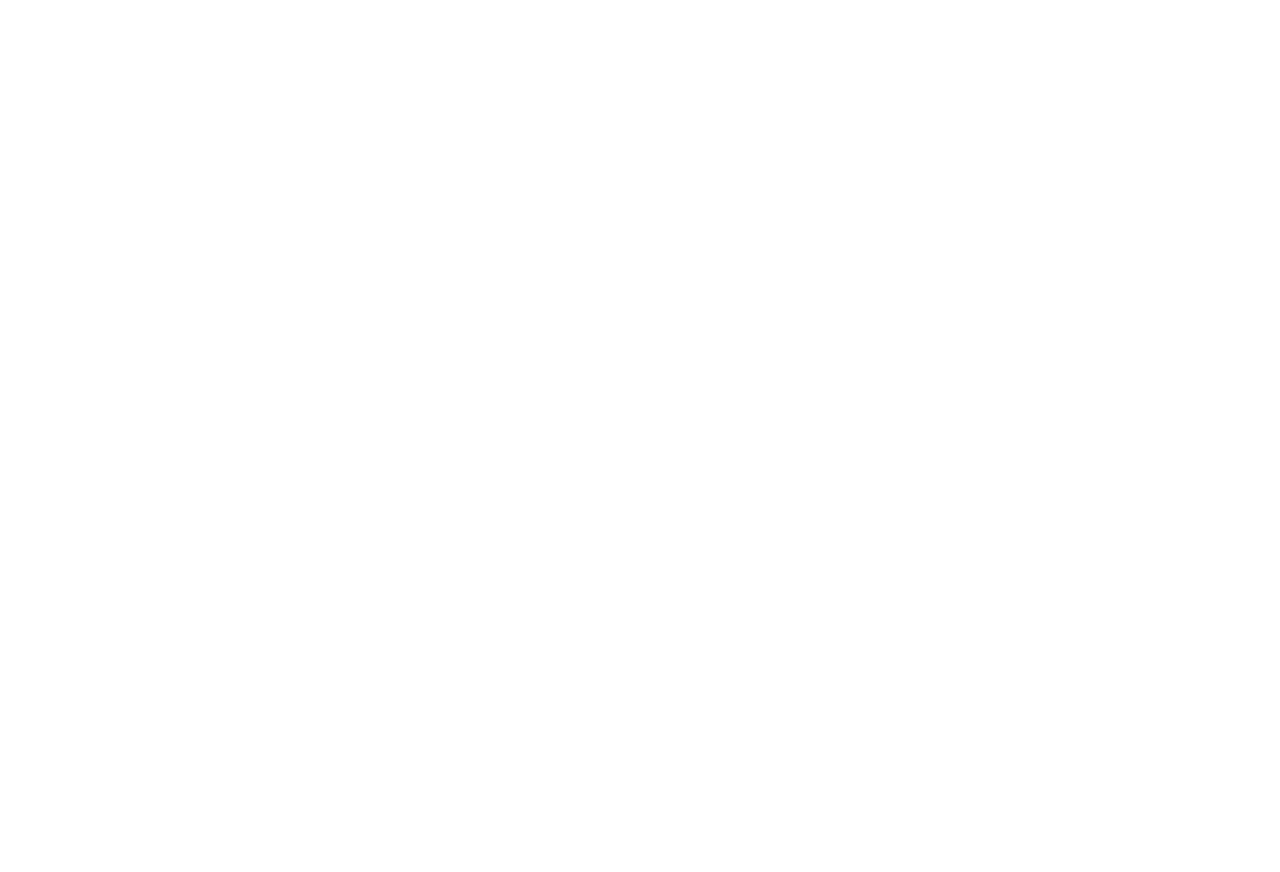
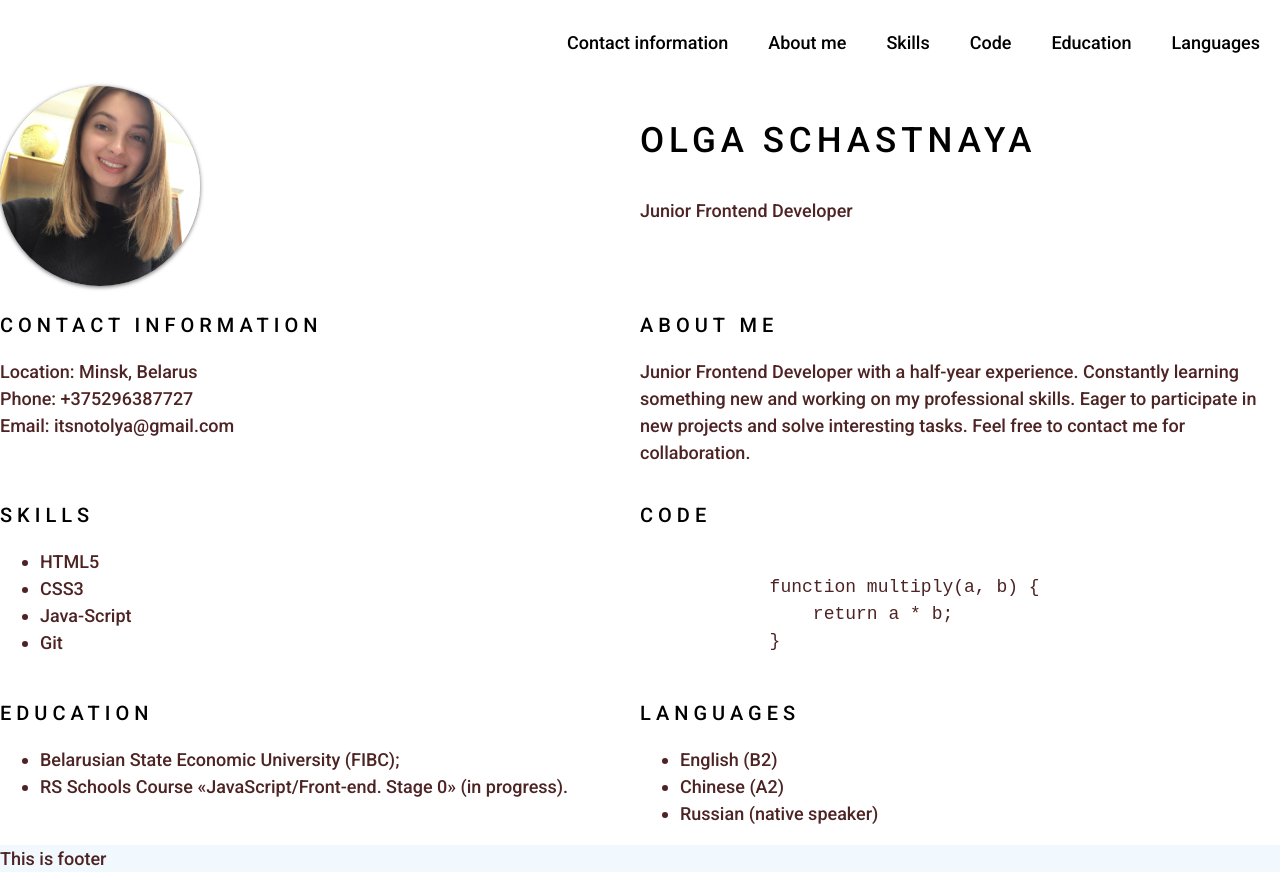
Before and after one commit to OlyaOlgaOla/rsschool-cv, a plain HTML site: page index.html in a window 1280 px wide. Before the commit the page ends 800 px from the top, so only its background shows below. Drawn offline with Linux system fonts and the light colour scheme.

Commit message:
CV. Cross-Check

```diff
--- a/index.html
+++ b/index.html
@@ -1,12 +1,97 @@
 <!DOCTYPE html>
 <html lang="en">
+
 <head>
     <meta charset="UTF-8">
     <meta http-equiv="X-UA-Compatible" content="IE=edge">
     <meta name="viewport" content="width=device-width, initial-scale=1.0">
-    <title>Document</title>
+    <title>cv</title>
+
+    <link rel="stylesheet" href="style.css">
+    <link rel="icon" href="assets/favicon.ico">
+
+    <link rel="preconnect" href="https://fonts.gstatic.com">
+    <link href="https://fonts.googleapis.com/css2?family=Roboto:wght@100;300;500;700&display=swap" rel="stylesheet">
 </head>
+
 <body>
+    <header class="main-header">
+        <div class="container">
+            <nav class="nav">
+                <ul class="nav-list">
+                    <li class="nav-item"><a href="#contacts" class="nav-link">Contact information</a></li>
+                    <li class="nav-item"><a href="#summary" class="nav-link">About me</a></li>
+                    <li class="nav-item"><a href="#skills" class="nav-link">Skills</a></li>
+                    <li class="nav-item"><a href="#code" class="nav-link">Code</a></li>
+                    <li class="nav-item"><a href="#education" class="nav-link">Education</a></li>
+                    <li class="nav-item"><a href="#languages" class="nav-link">Languages</a></li>
+                </ul>
+            </nav>
+        </div>
+    </header>
+    <main>
+        <div class="container main-container">
+            <section class="section" id="photo">
+                <img src="assets/img/IMG_0192.jpg" alt="avatar" class="section-photo" />
+            </section>
+            <section class="section" id="job-title">
+                <h1 class="section-title-big">Olga Schastnaya</h1>
+                <p>Junior Frontend Developer</p>
+            </section>
+            <section class="section" id="contacts">
+                <h1 class="section-title-small">Contact information</h1>
+                <p>
+                    Location: Minsk, Belarus
+                    <br> Phone: +375296387727
+                    <br> Email: itsnotolya@gmail.com
+                </p>
+            </section>
+            <section class="section" id="summary">
+                <h1 class="section-title-small">About me</h1>
+                <p>
+                    Junior Frontend Developer with a half-year experience. Constantly learning something new and working on my professional skills. Eager to participate in new projects and solve interesting tasks. Feel free to contact me for collaboration.
 
+                </p>
+            </section>
+            <section class="section" id="skills">
+                <h1 class="section-title-small">Skills</h1>
+                <p>
+                    <ul>
+                        <li>HTML5</li>
+                        <li>CSS3</li>
+                        <li>Java-Script</li>
+                        <li>Git</li>
+                    </ul>
+                </p>
+            </section>
+            <section class="section" id="code">
+                <h1 class="section-title-small">Code</h1>
+                <code class="section-code">
+            function multiply(a, b) {
+                return a * b;
+            }
+                </code>
+            </section>
+            <section class="section" id="education">
+                <h1 class="section-title-small">Education</h1>
+                <ul>
+                    <li>Belarusian State Economic University (FIBC);</li>
+                    <li>RS Schools Course «JavaScript/Front-end. Stage 0» (in progress).</li>
+                </ul>
+            </section>
+            <section class="section" id="languages">
+                <h1 class="section-title-small">Languages</h1>
+                <ul>
+                    <li>English (B2)</li>
+                    <li>Chinese (A2)</li>
+                    <li>Russian (native speaker)</li>
+                </ul>
+            </section>
+        </div>
+    </main>
+    <footer class="footer">
+        <div class="container">This is footer</div>
+    </footer>
 </body>
+
 </html>
--- a/style.css
+++ b/style.css
@@ -1,3 +1,126 @@
 head {
     font-size: 40px;
 }
+
+body {
+    font-family: 'Roboto', sans-serif;
+    font-size: 18px;
+    font-weight: 400;
+    line-height: 1.5;
+    color: #4d2323;
+    display: flex;
+    flex-direction: column;
+    justify-content: space-between;
+    min-height: 100vh;
+    margin: 0;
+    padding: 0;
+}
+
+.container {
+    max-width: 1440px;
+    margin: 0 auto;
+}
+
+.nav-list {
+    display: flex;
+    justify-content: flex-end;
+    align-items: center;
+    list-style: none;
+}
+
+.nav-link {
+    padding: 0 20px;
+    line-height: 50px;
+    transition: .3s;
+    color: black;
+    text-decoration: none;
+}
+
+.section-title-big {
+    font-size: 35px;
+    font-weight: 400;
+    text-transform: uppercase;
+    letter-spacing: 5px;
+    color: black;
+}
+
+.section-code {
+    display: block;
+    font-family: monospace;
+    white-space: pre;
+}
+
+.section-title-small {
+    font-size: 20px;
+    font-weight: 400;
+    text-transform: uppercase;
+    letter-spacing: 5px;
+    color: black;
+}
+
+
+/* .section-title {
+    font-size: 20px;
+    font-weight: 400;
+    text-transform: uppercase;
+    letter-spacing: 5px;
+    color: #829985;
+} */
+
+.section-photo {
+    width: 200px;
+    height: 200px;
+    object-fit: cover;
+    border-radius: 50%;
+    box-shadow: 0 1px 4px rgb(0 0 0 / 60%);
+    transition: .3s;
+}
+
+.section-item a {
+    color: #829985;
+    text-decoration: none;
+    transition: color 0.5s;
+}
+
+.section-item a:hover {
+    color: #4d2323;
+}
+
+.section {
+    width: 50%;
+}
+
+.link {
+    text-decoration: none;
+    color: #829985;
+    transition: color 0.5s;
+}
+
+.link:hover {
+    color: #5d7260;
+}
+
+.main-container {
+    display: flex;
+    flex-wrap: wrap;
+}
+
+html {
+    scroll-behavior: smooth;
+}
+
+@media (max-width: 768px) {
+    .section {
+        width: 100%;
+    }
+}
+
+.footer {
+    background-color: rgb(241 249 254 / 100%);
+}
+
+* {
+    box-sizing: border-box;
+    /* to remove later */
+    /* border: 1px solid red; */
+}
```
Also changed, not shown: assets/favicon.ico (added), assets/img/IMG_0192.jpg (added).
